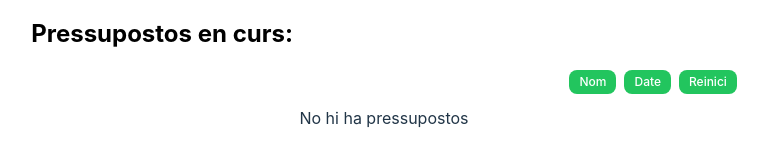
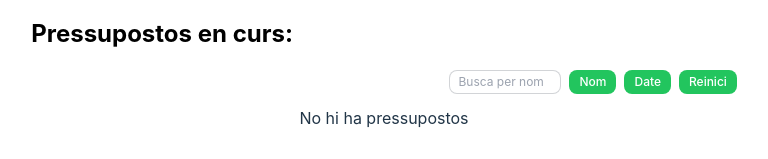
Before and after one commit to Naomigarcia99/Budgets, a React (Vite) app: page /app in a window 1280 px wide. Shown: the part 1039-1198 px from the top of the page, without its empty margins (256-1024 px from the left). Built offline with nearby package versions, Linux system fonts and the light colour scheme.

Commit message:
Name search input

```diff
--- a/src/assets/index.css
+++ b/src/assets/index.css
@@ -50,10 +50,11 @@ button {
   transition: border-color 0.25s;
 }
 button:hover {
-  border-color: #000000;
+  border-color: #009520;
 }
 button:focus-visible {
   outline: 4px auto -webkit-focus-ring-color;
+
 }
 
 @media (prefers-color-scheme: light) {
--- /dev/null
+++ b/src/components/form/SearchButton.jsx
@@ -0,0 +1,27 @@
+import React, { useState } from "react";
+import { useAppContext } from "../../context/AppContext";
+
+export default function SearchButton() {
+  const { setBudgets, originalBudgets } = useAppContext();
+  const [search, setSearch] = useState("");
+
+  const handleSearch = (event) => {
+    const value = event.target.value;
+    setSearch(value);
+
+    const searchNames = originalBudgets.filter((e) =>
+      e.name.toUpperCase().includes(value.toUpperCase())
+    );
+    setBudgets(searchNames);
+  };
+
+  return (
+    <input
+      type="text"
+      value={search}
+      onChange={handleSearch}
+      placeholder="Busca per nom"
+      className="input input-bordered input-xs w-28 text-start"
+    ></input>
+  );
+}
--- a/src/components/ui/BudgetInProgress.jsx
+++ b/src/components/ui/BudgetInProgress.jsx
@@ -3,6 +3,7 @@ import { useAppContext } from "../../context/AppContext";
 import AlphabetButton from "../form/AlphabetButton";
 import DateButton from "../form/DateButton";
 import RestartOrderButton from "../form/RestartOrderButton";
+import SearchButton from "../form/SearchButton";
 
 const BudgetInProgress = () => {
   const { budgets } = useAppContext();
@@ -13,6 +14,7 @@ const BudgetInProgress = () => {
         Pressupostos en curs:
       </h2>
       <div className="flex justify-end space-x-2 mb-3">
+        <SearchButton />
         <AlphabetButton />
         <DateButton />
         <RestartOrderButton />
```
